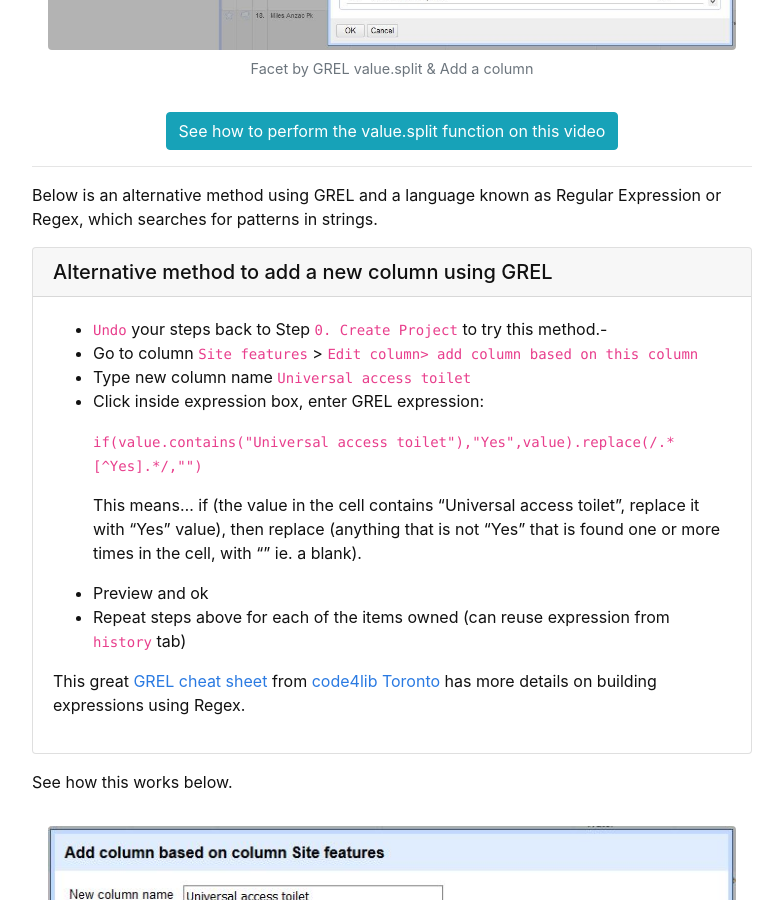
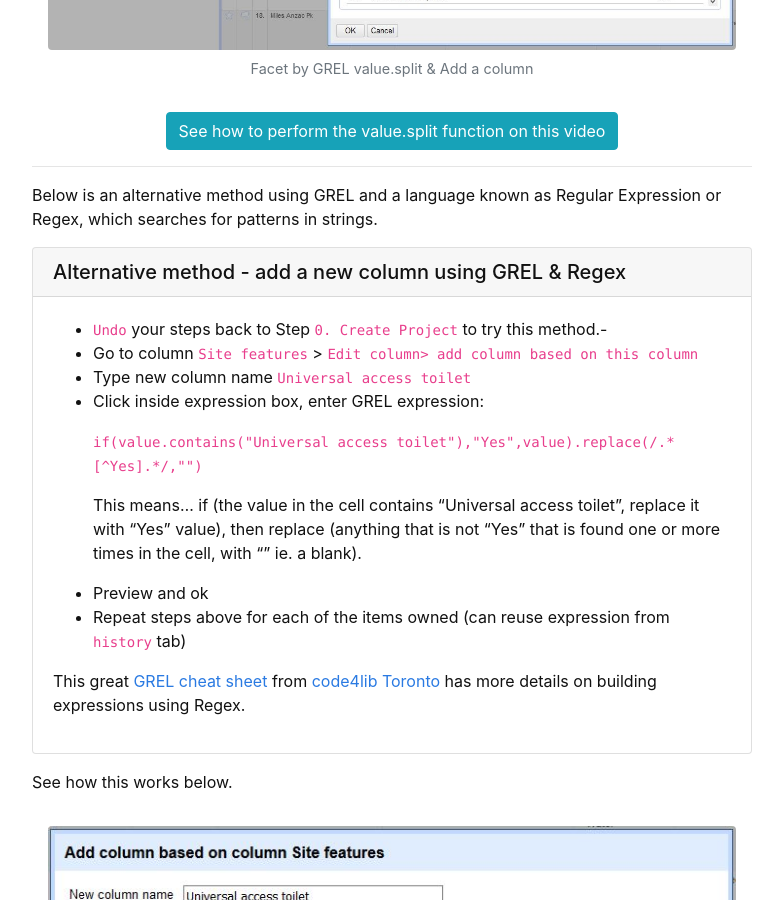
Before and after one commit to GULibrarySandbox/advanced-data-wrangle-old, a Jekyll site: the page built from content/5-lesson.md, in a window 1280 px wide and 900 px high, scrolled down 2192 px. Shown: the whole window, without its empty margins (248-1031 px from the left). Built offline with Jekyll 4.4.1, drawn with Linux system fonts in a browser that asks for light colours.

Commit message:
Update 5-lesson.md

```diff
--- a/content/5-lesson.md
+++ b/content/5-lesson.md
@@ -83,7 +83,7 @@ Below is an alternative method using GREL and a language known as Regular Expres
 - Repeat steps above for each of the items owned (can reuse expression from  `history`  tab)
 
 This great [GREL cheat sheet](https://code4libtoronto.github.io/2018-10-12-access/GoogleRefineCheatSheets.pdf) from [code4lib Toronto](https://code4libtoronto.github.io/) has more details on building expressions using Regex.
-{% endcapture %} {% include card.md header="Alternative method to add a new column using GREL" text=text %}
+{% endcapture %} {% include card.md header="Alternative method - add a new column using GREL & Regex" text=text %}
 
 See how this works below.
 
```
